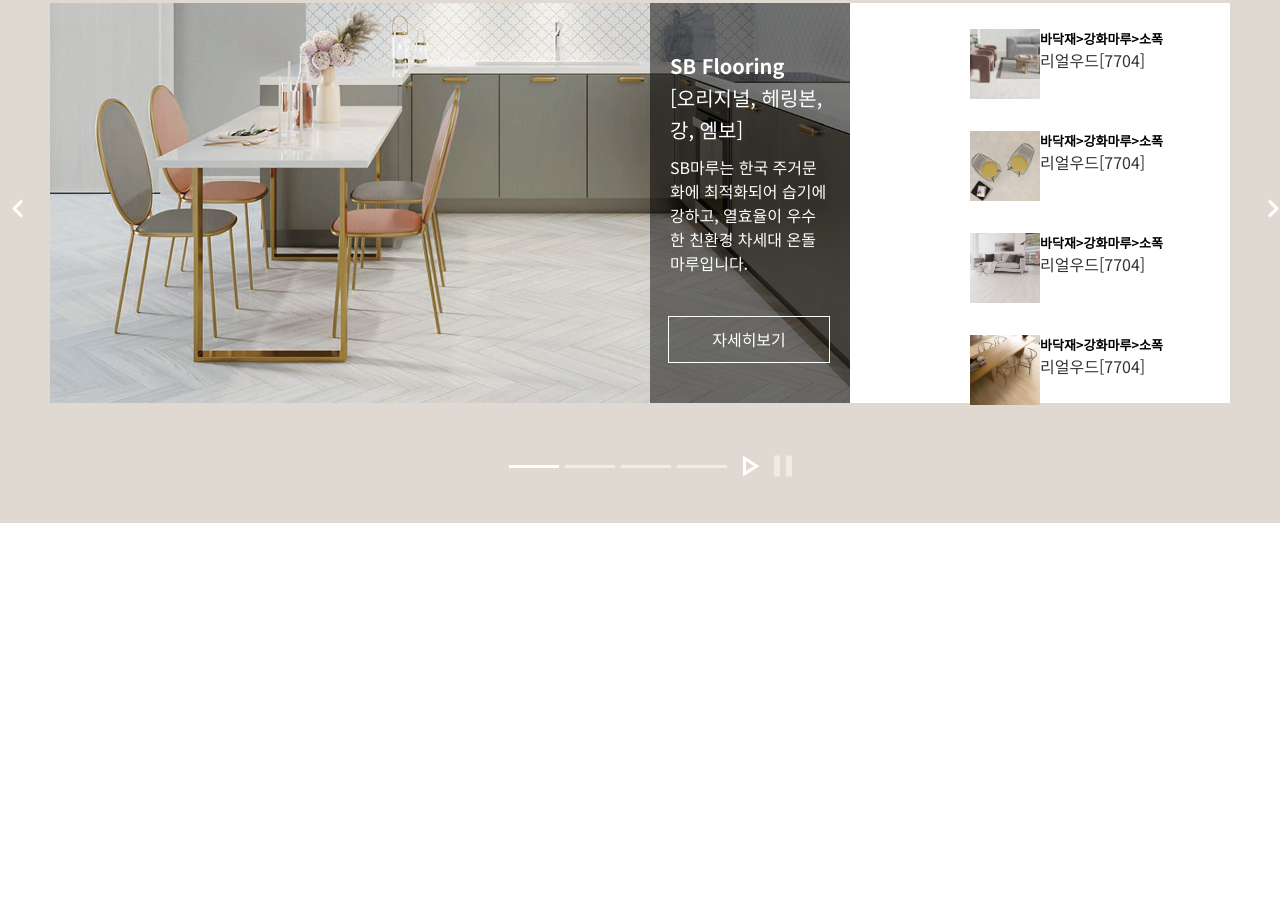
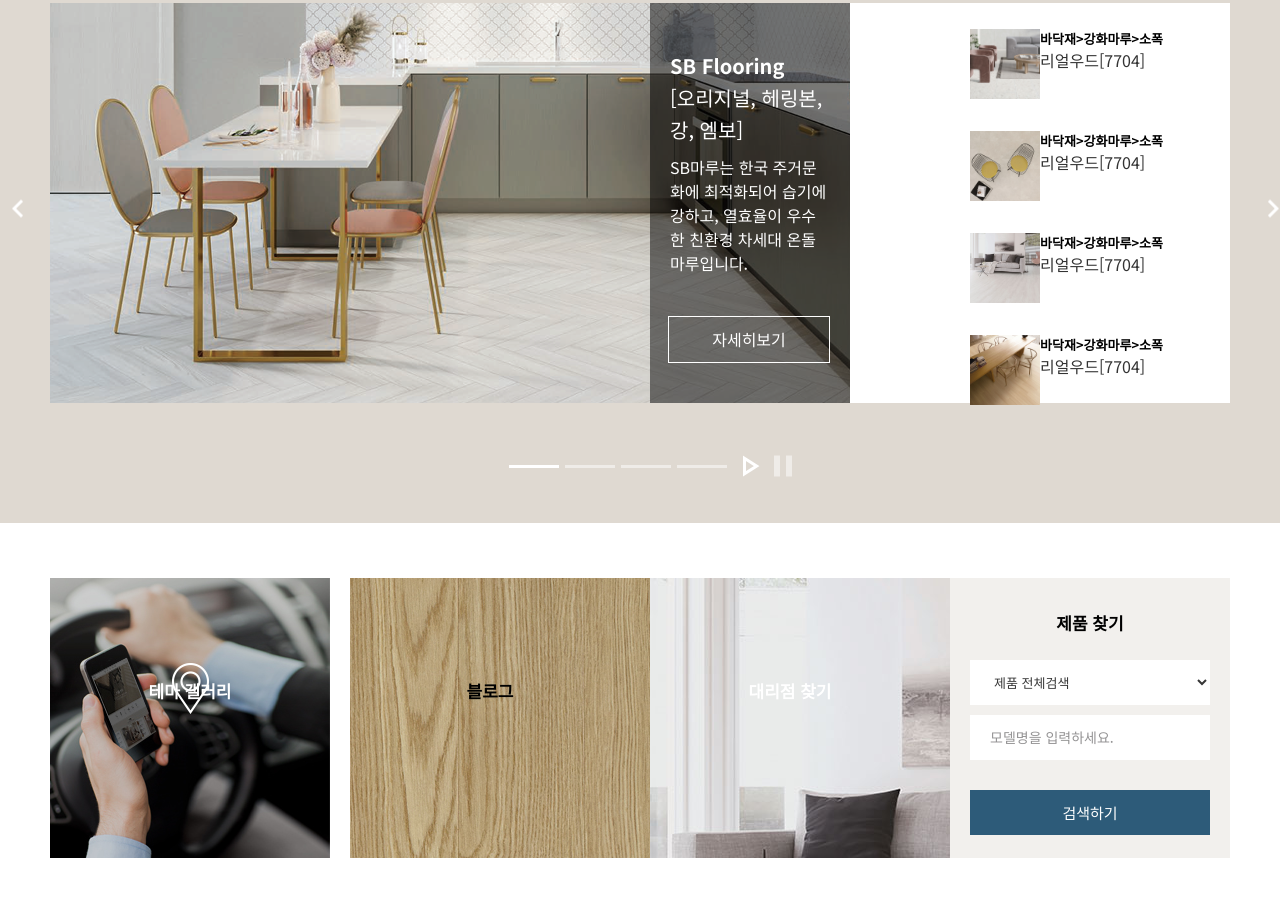
Before and after one commit to jeunwork/Clone-coding-HansolHDC, a plain HTML site: page index.html in a window 1280 px wide. Shown: the part 1053-1966 px from the top of the page. Before the commit the page ends 1576 px from the top, so only its background shows below. Drawn offline with Linux system fonts and the light colour scheme.

Commit message:
HTML,CSS: banner, search

```diff
--- a/css/default.css
+++ b/css/default.css
@@ -21,7 +21,7 @@
 
 /* Form */
 textarea { border:1px solid #dbdbdb;}
-select { height:32px; font-size:13px; color:#373737; border:1px solid #e9e9e9; background:#fff;border-radius: 5px;}
+select { height:32px; font-size:13px; color:#373737; border:1px solid #e9e9e9; background:#fff;}
 input[type=tel],
 input[type=time],
 input[type=text],
@@ -31,7 +31,7 @@
 input[type=file],
 input[type=url],
 input[type=number],
-input[type=date],textarea {width:100%; height:30px; font-size:13px; color:#373737; border:1px solid #e9e9e9; background:#fff; text-indent:20px; border-radius: 5px; transition: all 0.5s; vertical-align:middle;}
+input[type=date],textarea {width:100%; height:30px; font-size:13px; color:#373737; border:1px solid #e9e9e9; background:#fff; text-indent:20px; transition: all 0.5s; vertical-align:middle;}
 input::-webkit-input-placeholder{color:#b5b5b5; font-size:12px; line-height:100%;}
 textarea { padding:5px 0;}
 select:focus,
--- a/css/style.css
+++ b/css/style.css
@@ -22,7 +22,6 @@
 .visual .con > div { height: 640px;}
 .visual .con .slide {background: url(../images/bg_main02.jpg) no-repeat center;}
 
-
 /* product */
 .product { }
 .product a { display: block; color: #001829; font-size: 15px;}
@@ -42,6 +41,30 @@
 .product li:nth-child(4) a:hover:before { background-position: -219px -184px;}
 .product li:nth-child(5) a:hover:before { background-position: -292px -184px;}
 .product li:nth-child(6) a:hover:before { background-position: -364px -184px;}
+
+.notice > div { width: 1180px; margin: 0 auto; padding: 55px 0;}
+.notice > div .top > ul { float: left; }
+.notice > div .top > ul a{ display: block; width: 280px; height: 280px; text-align: center; padding: 100px 0 0; box-sizing: border-box; font-size: 17px; color: #fff; font-weight: bold;  }
+
+.notice > div .top > ul a span { display: block; position: relative; top: 10px; opacity: 0; transition: all 0.5s; font-weight: normal; font-size: 14px; padding: 20px 0 0;}
+.notice > div .top > ul a:hover { background: rgba(45, 91,121,0.3);}
+.notice > div .top > ul a:hover span { top: 0; opacity: 1;}
+.notice > div .top > ul li { float: left; padding: 0 20px 0 0; }
+.notice > div .top > ul li:nth-child(1) {background: url(../images/bg_key_link03.jpg) no-repeat;}
+.notice > div .top > ul li:nth-child(2) { background: url(../images/sample_thumb.jpg) no-repeat;}
+.notice > div .top > ul li:nth-child(2) a { color: #000;}
+.notice > div .top > ul li:nth-child(3) { background: url(../images/thumb3.jpg) no-repeat;}
+.notice > div .top > div { float: left;  width: 280px; height: 280px; background: #f2f0ed; padding: 36px 20px 0; box-sizing: border-box;}
+.notice > div .top > div div { padding: 0 0 10px; }
+.notice > div .top > div h2 { font-size: 17px; color: #000; text-align: center; line-height: 100%; padding: 0 0 29px;}
+.notice > div .top > div select,
+.notice > div .top > div input { width: 100%; height: 45px; border: none; text-indent: 20px;}
+.notice > div .top >div input::-webkit-input-placeholder { color: #949394; font-size: 14px;  }
+.notice > div .top > div a { margin: 20px 0 0; display: block; width: 100%; height: 45px; line-height: 45px; text-align: center;  color: #fff; background: #2d5b79; font-size: 15px;}
+.notice > div .top > div a:hover { }
+
+
+
 
 /* slide  */
 .slide .prev,
--- a/index.html
+++ b/index.html
@@ -233,5 +233,26 @@
             </div>
         </div>
     </section>
+    <section class="notice">
+        <div class="clear">
+            <div class="top">
+                <ul>
+                    <li><a href="#a">테마 갤러리<span>한솔의 행복한 삶의 공간 이야기</span></a></li>
+                    <li><a href="#a">블로그<span>소소한 한솔 인테리어 이야기</span></a></li>
+                    <li><a href="#a">대리점 찾기<span>가까운 한솔홈 찾기 </span></a></li>
+                </ul>
+                <div>
+                    <h2>제품 찾기</h2>
+                    <div>
+                        <select title="검색조건 선택">
+                            <option>제품 전체검색</option>
+                        </select>
+                    </div>
+                    <div><input type="search" title="모델명 입력" placeholder="모델명을 입력하세요."></div>
+                    <div><a href="#">검색하기</a></div>
+                </div>
+            </div>
+        </div>
+    </section>
 </body>
 </html>
```
